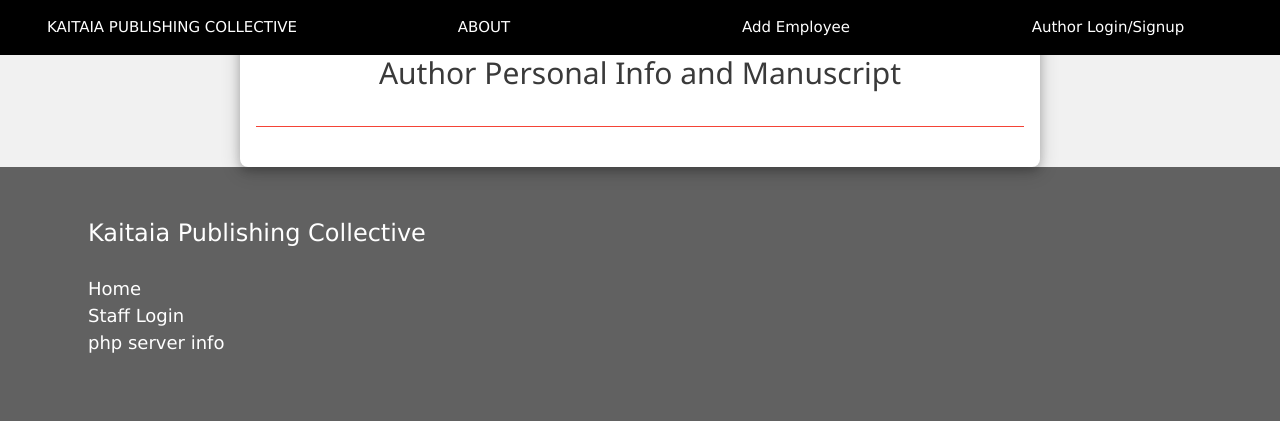
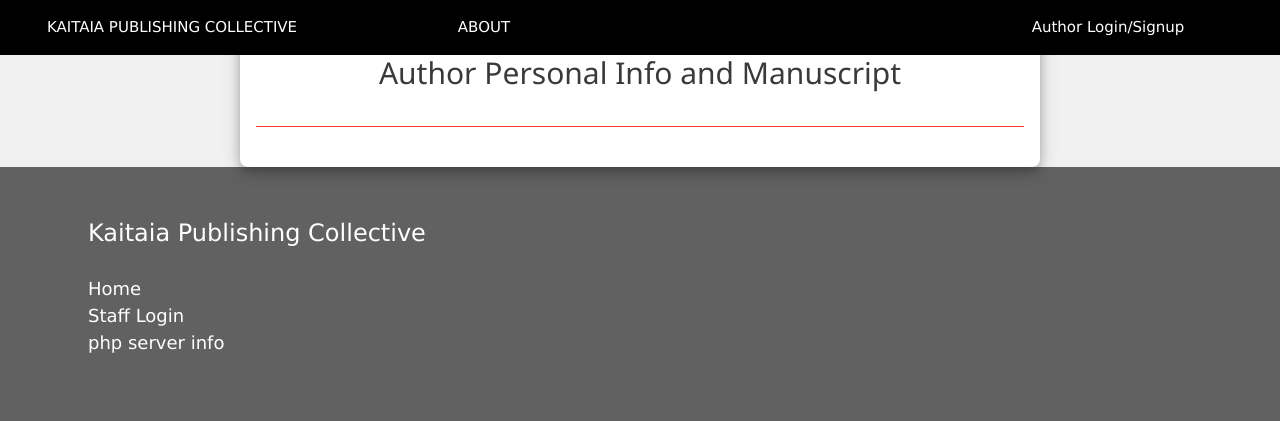
Before and after one commit to MR-SIR2525/systems-a-and-d-project, a PHP site: page /author-submitted.php in a window 1280 px wide. Shown: the top 421 px of the page. Run offline with PHP 8.4, Linux system fonts and the light colour scheme; a stand-in replaces the project's code that opens the database connection.

Commit message:
Add Emp button only shows for employees now

```diff
--- a/templates/nav.php
+++ b/templates/nav.php
@@ -32,13 +32,23 @@
       <a href="home.php#about" class="w3-button w3-block w3-black">ABOUT</a>
     </div>
 
-    <div class="w3-col s3">
-      <button onclick="document.getElementById('staff-add').style.display='block'"
-        class="w3-button w3-block w3-black" title="Add new Employee">Add Employee</button>
-    </div>
+    <?php
+      // last two buttons:
+      // if employee
+      //  - add employee button
+      //  - Welcome + dropdown
+      //
+      // else
+      //  - empty space
+      //  - author login
 
-    <?php
       if ($isEmployee) {
+        print '
+          <div class="w3-col s3">
+            <button onclick="document.getElementById(\'staff-add\').style.display=\'block\'"
+              class="w3-button w3-block w3-black" title="Add new Employee">Add Employee</button>
+          </div>';
+
         print
           '<div class="w3-col s3">
             <div class="w3-dropdown-hover w3-block">
@@ -51,6 +61,12 @@
           </div>';
       }
       else {
+        // fill empty button space for non-employees
+        print '
+          <div class="w3-col s3">
+            &nbsp;
+          </div>';
+
         print '
           <div class="w3-col s3">
             <button onclick="document.getElementById(\'authorLoginModal\').style.display=\'block\'"
```
